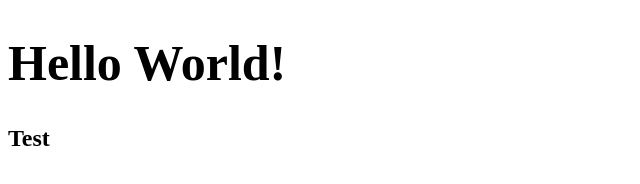
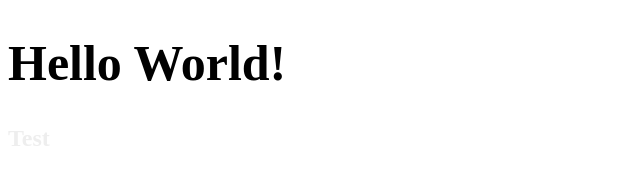
Before and after one commit to peterWilson34/myrepo, a plain HTML site: page index.html in a window 1280 px wide. Shown: the full height of the page, 0-640 px from the left. Drawn offline with Linux system fonts and the light colour scheme.

Commit message:
fixing some styles

```diff
--- a/index.html
+++ b/index.html
@@ -9,6 +9,9 @@
     h1{
       font-size: 50px;
     }
+    h2{
+      color: #eee;
+    }
   </style>
 </head>
 <body>
```
